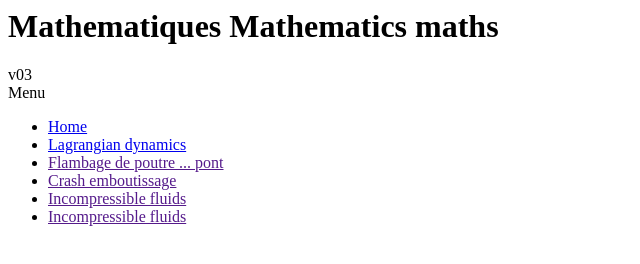
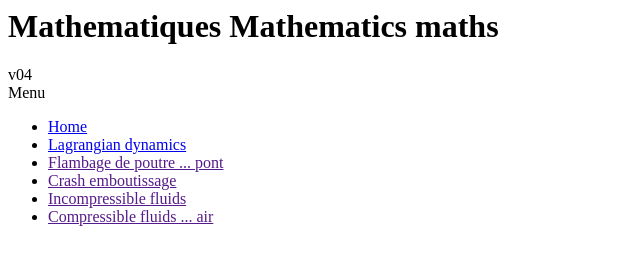
Before and after one commit to moueza/mechanics, a plain HTML site: page index.html in a window 1280 px wide. Shown: the full height of the page, 0-640 px from the left. Drawn offline with Linux system fonts and the light colour scheme.

Commit message:
v04 ... see #2 AMP internationalisation

```diff
--- a/index.html
+++ b/index.html
@@ -5,7 +5,7 @@
     </head>
     <body>
         <h1>Mathematiques Mathematics maths</h1>
-        v03
+        v04
 <div>Menu
     <ul>
        <li><a href="https://moueza.github.io/">Home</a></li>
@@ -19,7 +19,7 @@
  <li><a href="">Flambage de poutre ... pont</a></li>
  <li><a href="">Crash emboutissage</a></li>
         <li><a href="">Incompressible fluids</a></li>
-    <li><a href="">Incompressible fluids</a></li>
+    <li><a href="">Compressible fluids ... air</a></li>
 
          <ul>
     </div>
```
